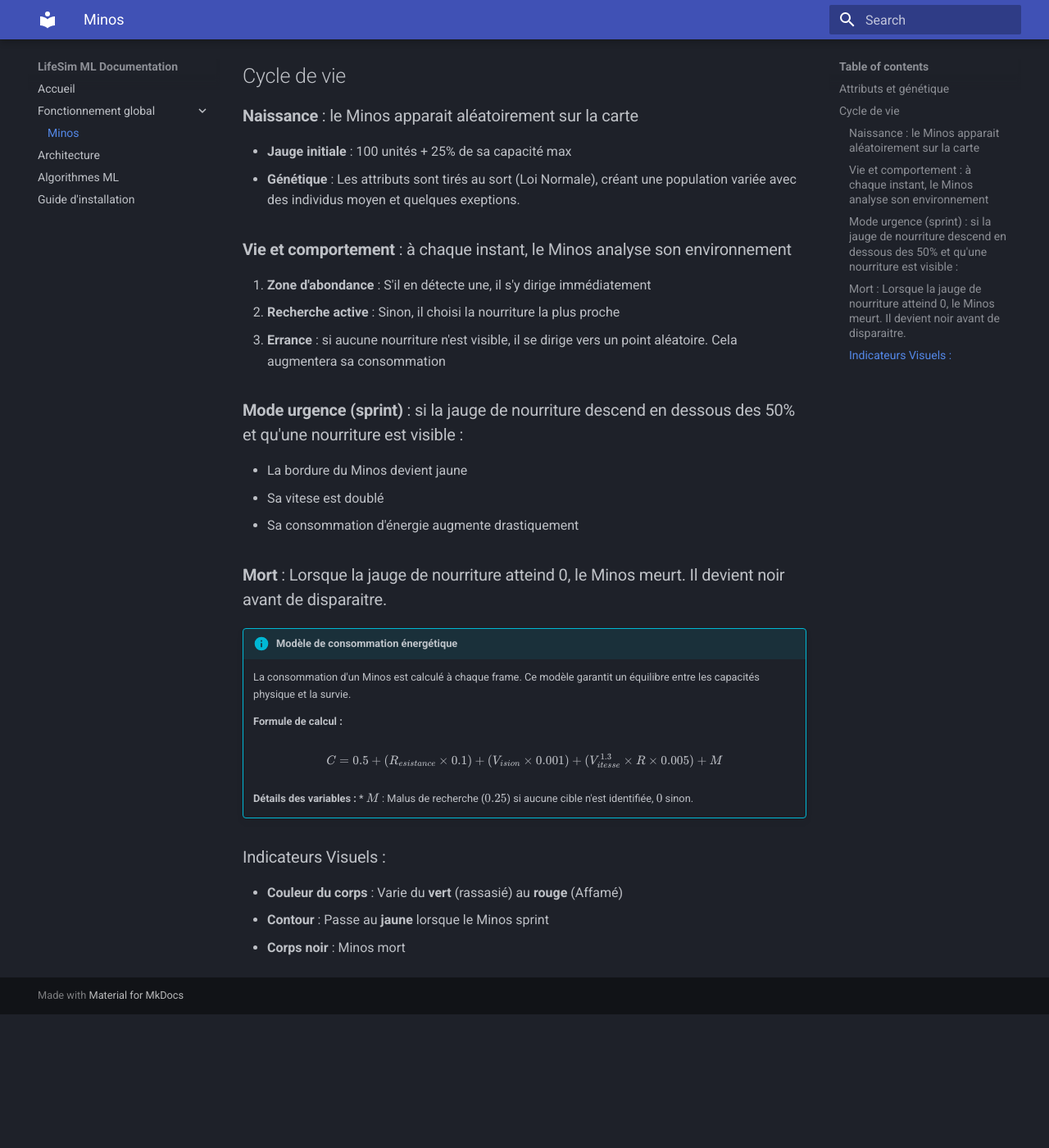
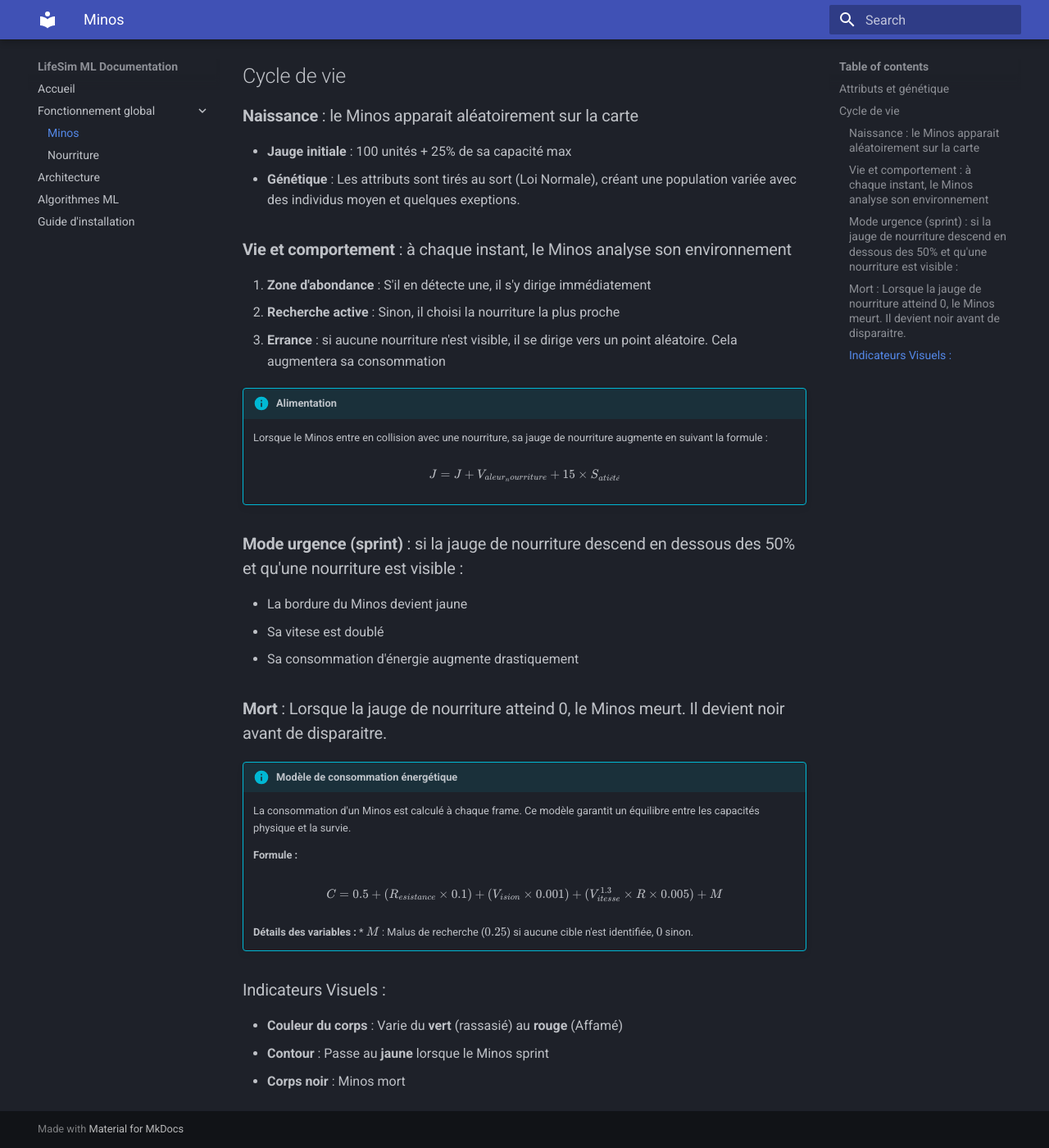
Before and after one commit to maxence-dev1/life_simulation, an MkDocs documentation site: the page built from docs/Explication/minos.md, in a window 1280 px wide and 1400 px high, scrolled down 665 px. Shown: the whole window at 82% size. Built offline with MkDocs 1.6.1 and Material for MkDocs 9.7.7, drawn with Linux system fonts in a browser that asks for light colours; before the commit the page ends 1902 px from its top, so only the background shows below that.

Commit message:
modif style interface + amélioreation doc

```diff
--- a/docs/Explication/minos.md
+++ b/docs/Explication/minos.md
@@ -27,6 +27,14 @@ Comme dans la vraie vie, chaque attribut à un **coût** qui est ici représent
 2. **Recherche active** : Sinon, il choisi la nourriture la plus proche
 3. **Errance** : si aucune nourriture n'est visible, il se dirige vers un point aléatoire. Cela augmentera sa consommation
 
+!!! info "Alimentation"
+    Lorsque le Minos entre en collision avec une nourriture, sa jauge de nourriture augmente en suivant la formule :
+
+    $$J = J + V_{aleur_nourriture}+15 \times S_{atiété}$$
+
+
+
+
 ### **Mode urgence (sprint)** : si la jauge de nourriture descend en dessous des 50% et qu'une nourriture est visible :
 - La bordure du Minos devient jaune
 - Sa vitese est doublé
@@ -37,7 +45,7 @@ Comme dans la vraie vie, chaque attribut à un **coût** qui est ici représent
 !!! info "Modèle de consommation énergétique"
     La consommation d'un Minos est calculé à chaque frame. Ce modèle garantit un équilibre entre les capacités physique et la survie.
 
-    **Formule de calcul :**
+    **Formule :**
 
     $$C = 0.5 + (R_{esistance} \times 0.1) + (V_{ision} \times 0.001) + (V_{itesse}^{1.3} \times R \times 0.005) + M$$
 
--- a/mkdocs.yml
+++ b/mkdocs.yml
@@ -13,6 +13,7 @@ nav:
   - Accueil: index.md
   - Fonctionnement global :
     - Minos : Explication/minos.md
+    - Nourriture : Explication/nourriture.md
   - Architecture: architecture.md
   - Algorithmes ML: ml_logic.md
   - Guide d'installation: installation.md
```
Also changed, not shown: docs/Explication/nourriture.md (added, +18 -0 lines), main.py (+21 -1 lines), simulationconfig.py (+20 -2 lines).
